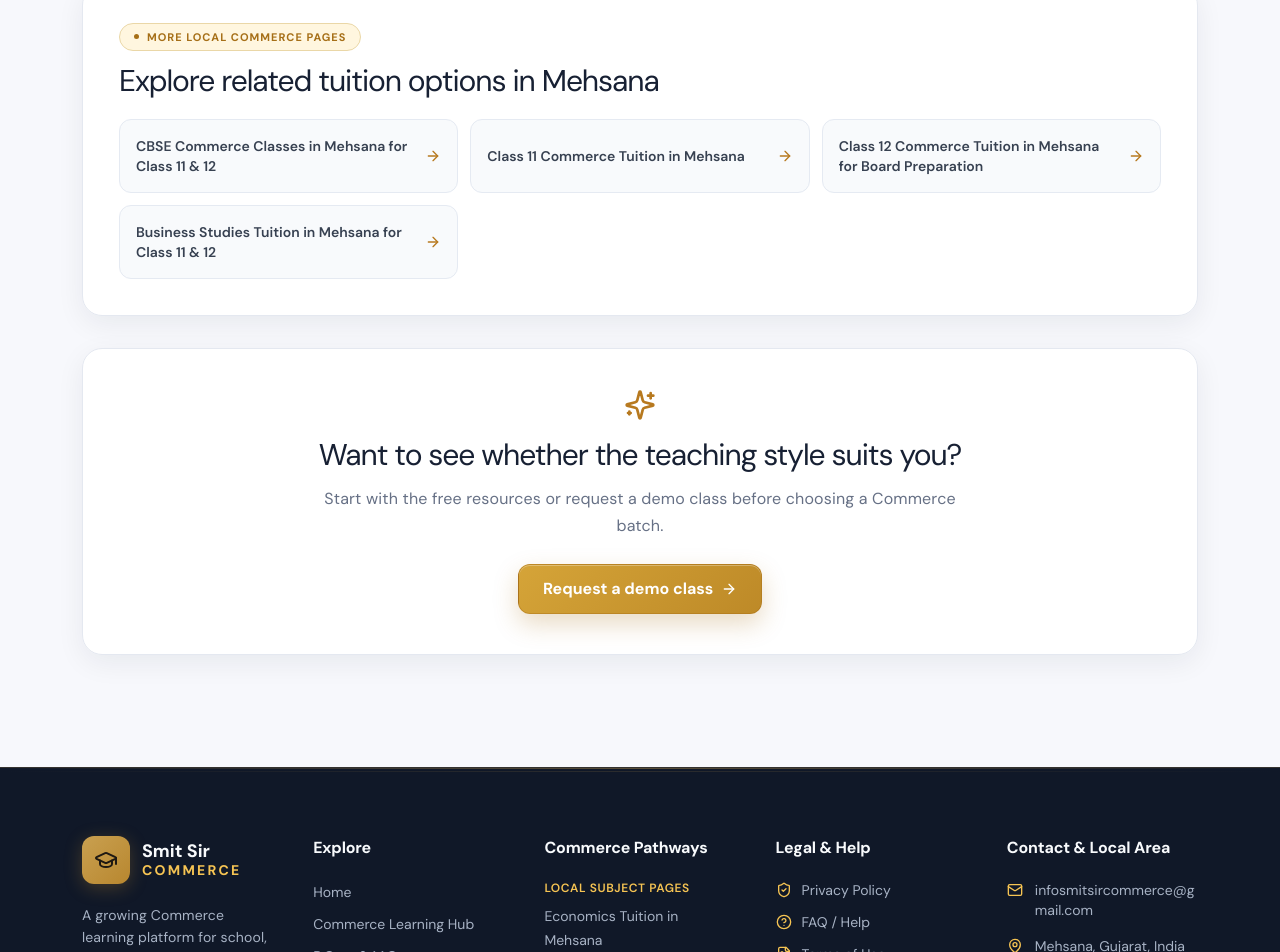
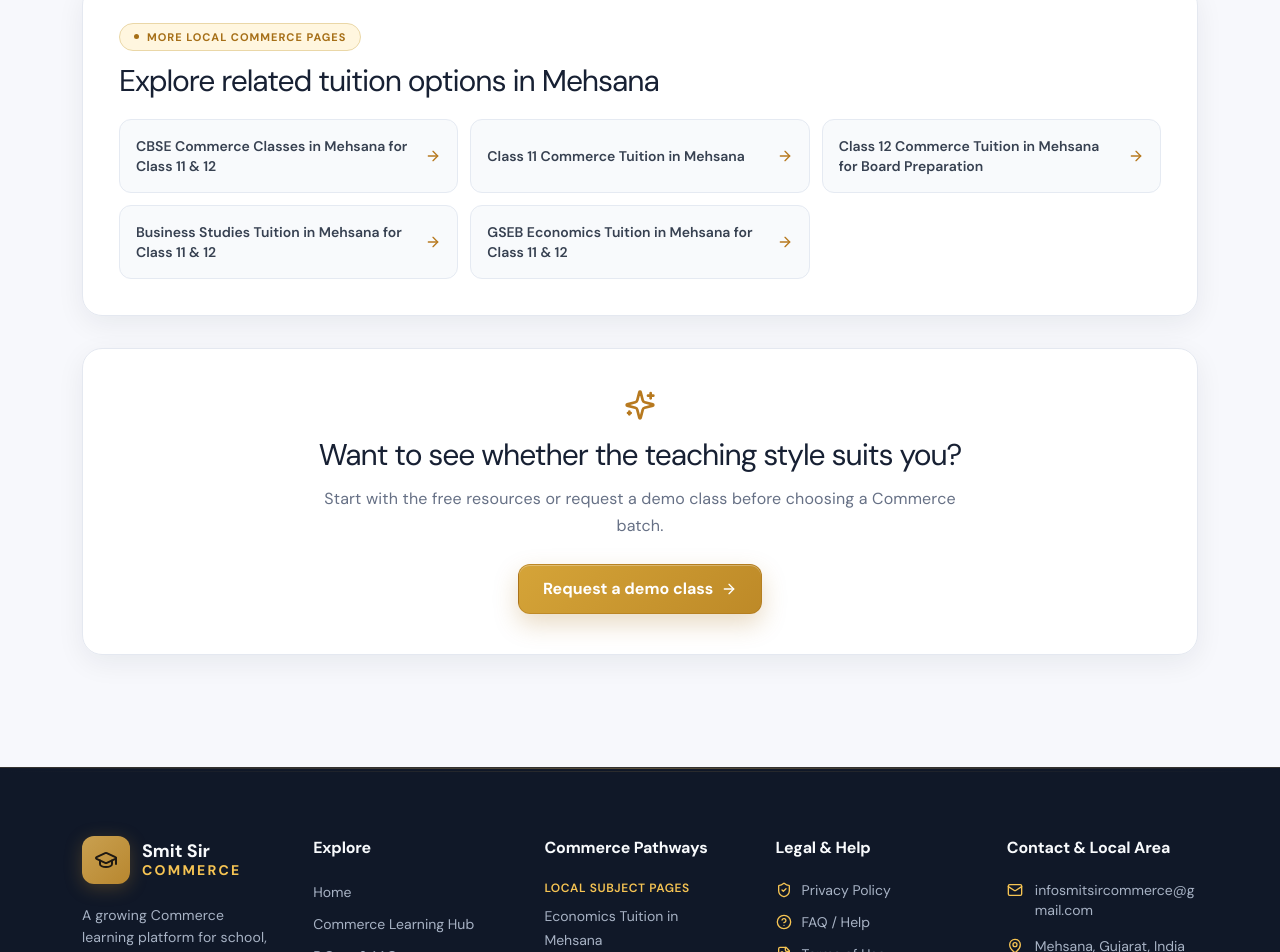
Before and after one commit to infosmitsircommerce-eng/smit-sir-commerce, a React (Vite) app: page /economics-tuition-mehsana in a window 1280 px wide. Shown: the part 2433-3385 px from the top of the page. Built offline with nearby package versions, Linux system fonts and the light colour scheme; no server answers; the database is empty.

Commit message:
Add distinct GSEB Economics Mehsana service page

```diff
--- a/src/data/localSeoPages.js
+++ b/src/data/localSeoPages.js
@@ -114,6 +114,29 @@ export const localSeoPages = [
       ['Can Class 11 students also enquire?', 'Yes. Business Studies support is intended for both Class 11 and Class 12 students.'],
     ],
   },
+  {
+    path: '/gseb-economics-tuition-mehsana',
+    title: 'GSEB Economics Tuition in Mehsana | Class 11 & 12',
+    description: 'GSEB Economics tuition in Mehsana for Class 11 and 12 with simple concept explanation, chapter-wise revision, diagrams, answer writing and free Gujarat Board Economics resources.',
+    eyebrow: 'GSEB Economics · Mehsana',
+    h1: 'GSEB Economics Tuition in Mehsana for Class 11 & 12',
+    intro: 'Gujarat Board Economics becomes easier when students organise each chapter into meaning, causes, effects, measures, diagrams and important questions. This page is for Mehsana students who want Economics support that connects classroom explanation with chapter-wise GSEB revision resources.',
+    serviceName: 'GSEB Economics Tuition in Mehsana',
+    serviceType: 'GSEB Class 11 and Class 12 Economics tuition and revision support',
+    sectionTitle: 'Board-specific Economics support without random last-minute study',
+    sectionText: 'Students work from chapter concepts to point-wise answers, diagrams, important questions and repeated revision. Published GSEB Class 12 Economics notes on the website currently cover Chapter 2 to Chapter 11, giving local students a free revision layer outside class.',
+    focus: [
+      ['GSEB Economics concepts', 'Simple explanation of chapter meaning, relationships, definitions and real-life economic context.'],
+      ['Chapter-wise revision', 'Use headings, causes, effects, measures and key terms instead of rereading the whole chapter randomly.'],
+      ['Answer presentation', 'Practise point-wise theory answers, clear headings and relevant economic keywords for school and board-style questions.'],
+      ['Free GSEB resources', 'Chapter-wise Class 12 Economics PDF notes, important questions and last-minute revision routes are available on the website.'],
+    ],
+    faqs: [
+      ['Is GSEB Economics support available in Mehsana?', 'Yes. This page is specifically for local Mehsana students looking for Gujarat Board Economics learning and revision support.'],
+      ['Are free GSEB Class 12 Economics notes available?', 'Yes. The website currently publishes chapter-wise GSEB Class 12 Economics notes for Chapter 2 to Chapter 11.'],
+      ['Can I use the GSEB resources without joining tuition?', 'Yes. Published GSEB notes, important-question pages and revision resources can be used independently of tuition.'],
+    ],
+  },
 ];
 
 export const localSeoByPath = Object.fromEntries(localSeoPages.map((page) => [page.path, page]));
```
